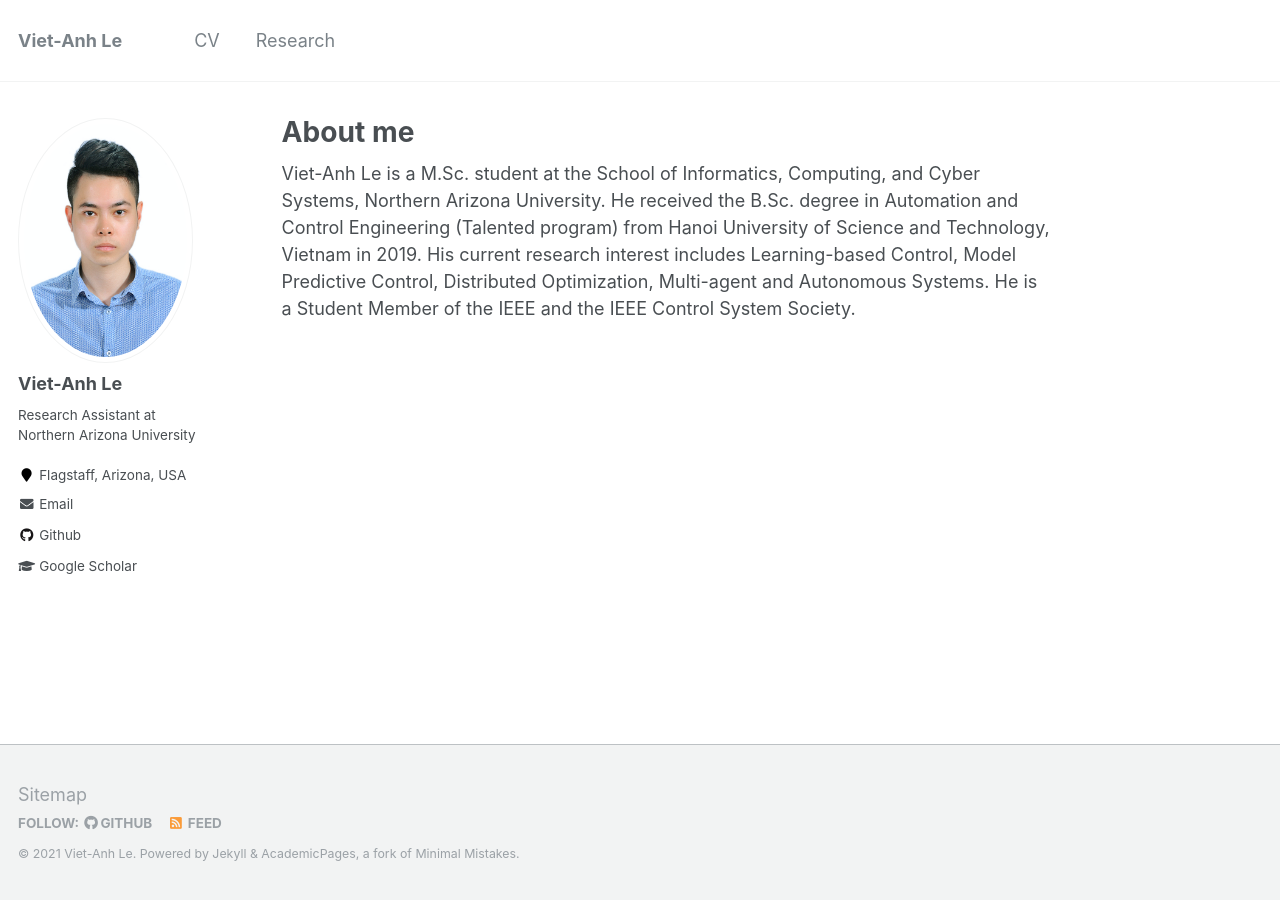
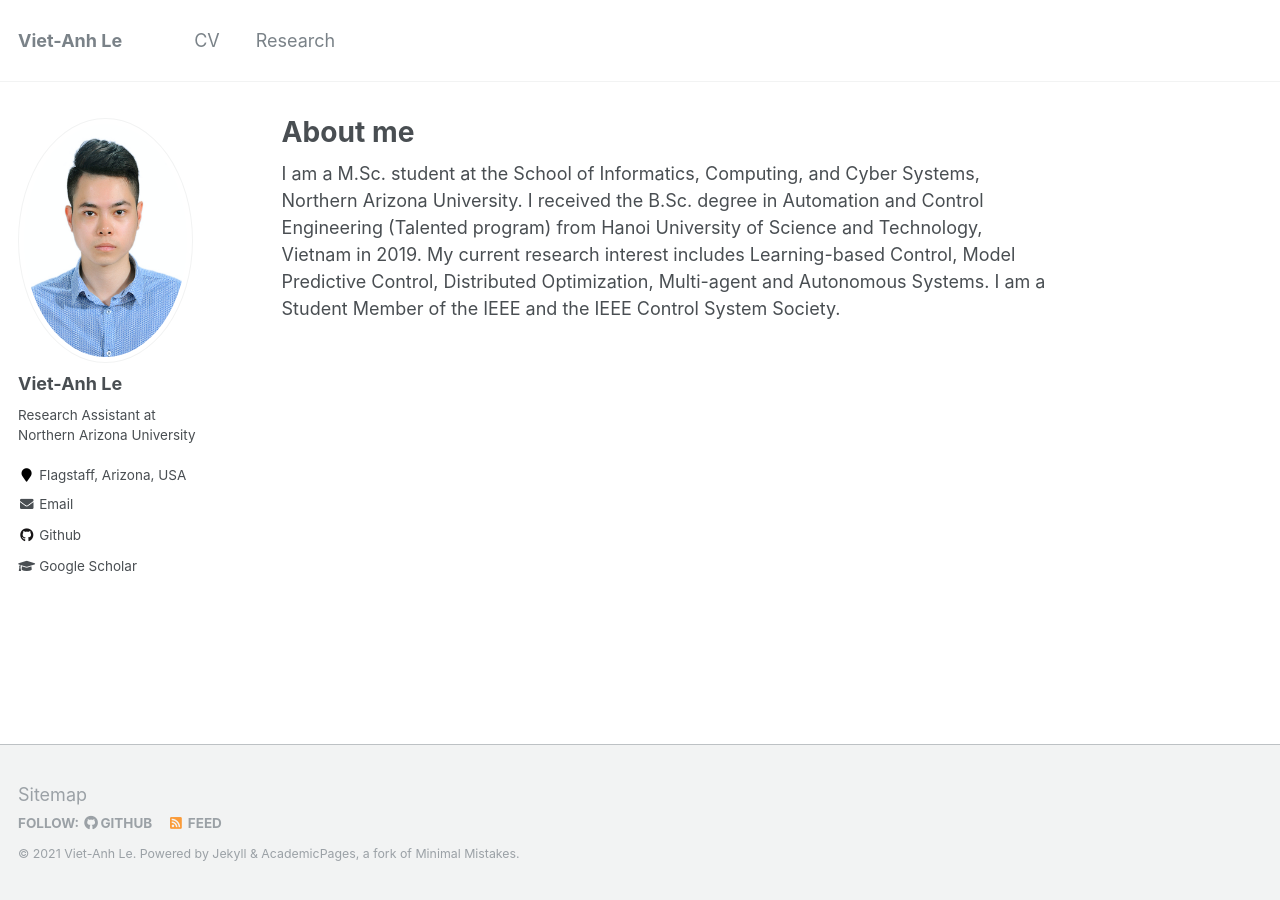
Before and after one commit to vietanhle0101/vietanhle0101.github.io, a Jekyll site: the page built from _pages/about.md, in a window 1280 px wide. Built offline with Jekyll 4.4.1, drawn with Linux system fonts in a browser that asks for light colours.

```diff
--- a/_pages/about.md
+++ b/_pages/about.md
@@ -8,4 +8,4 @@ redirect_from:
   - /about.html
 ---
 
-Viet-Anh Le is a M.Sc. student at the School of Informatics, Computing, and Cyber Systems, Northern Arizona University. He received the B.Sc. degree in Automation and Control Engineering (Talented program) from Hanoi University of Science and Technology, Vietnam in 2019. His current research interest includes Learning-based Control, Model Predictive Control, Distributed Optimization, Multi-agent and Autonomous Systems. He is a Student Member of the IEEE and the IEEE Control System Society.
+I am a M.Sc. student at the School of Informatics, Computing, and Cyber Systems, Northern Arizona University. I received the B.Sc. degree in Automation and Control Engineering (Talented program) from Hanoi University of Science and Technology, Vietnam in 2019. My current research interest includes Learning-based Control, Model Predictive Control, Distributed Optimization, Multi-agent and Autonomous Systems. I am a Student Member of the IEEE and the IEEE Control System Society.
```
Also changed, not shown: _pages/projects.md (+1 -1 lines), 2 other files.
